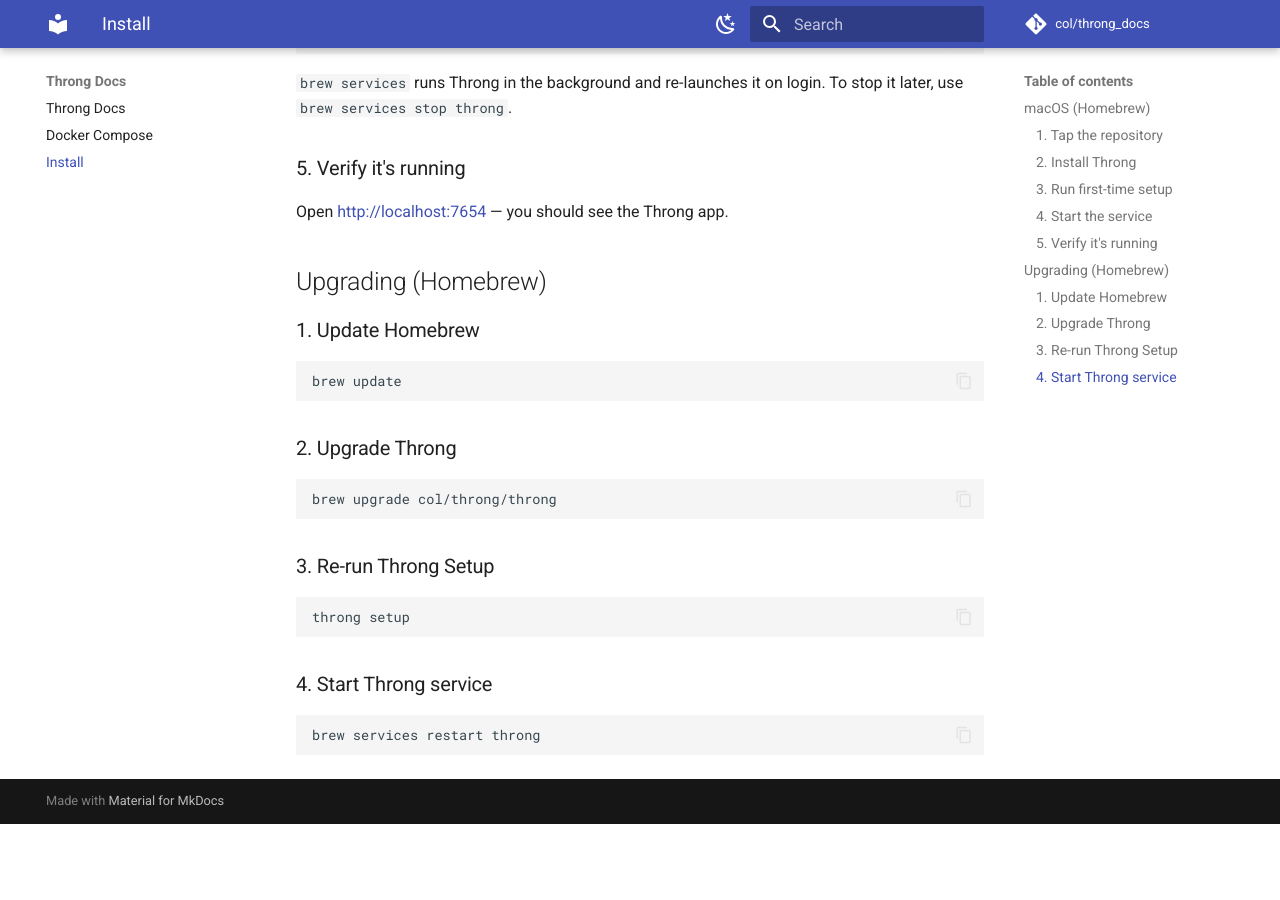
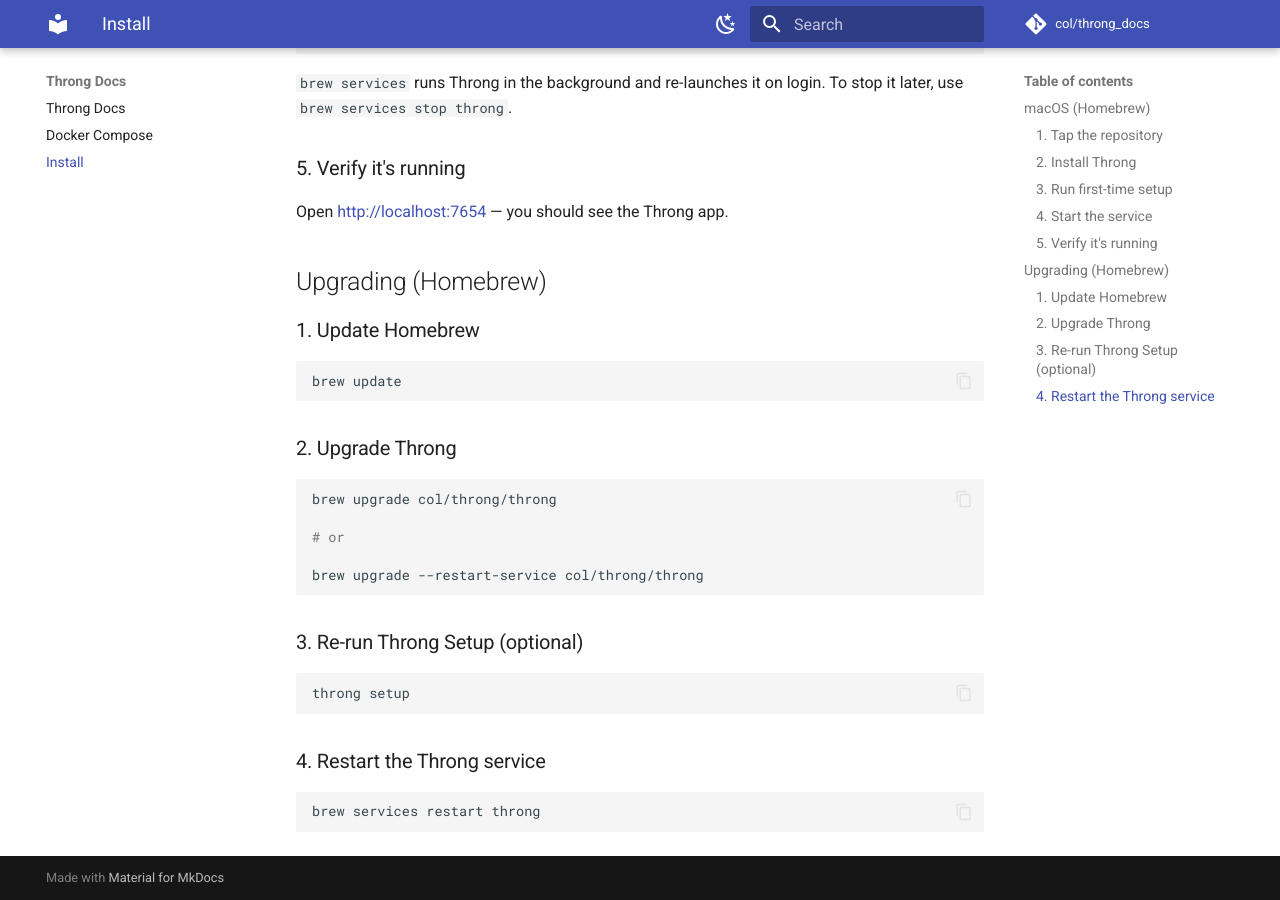
Before and after one commit to col/throng_docs, an MkDocs documentation site: the page built from docs/install.md, in a window 1280 px wide and 900 px high, scrolled down 758 px. Built offline with MkDocs 1.6.1 and Material for MkDocs 9.7.7, drawn with Linux system fonts in a browser that asks for light colours; comment, search, counter and statistics services are not loaded; before the commit the page ends 1582 px from its top, so only the background shows below that.

````diff
--- a/docs/install.md
+++ b/docs/install.md
@@ -52,15 +52,19 @@ brew update
 
 ```bash
 brew upgrade col/throng/throng
+
+# or
+
+brew upgrade --restart-service col/throng/throng
 ```
 
-### 3. Re-run Throng Setup
+### 3. Re-run Throng Setup (optional)
 
 ```bash
 throng setup
 ```
 
-### 4. Start Throng service
+### 4. Restart the Throng service
 
 ```bash
 brew services restart throng
````
Also changed, not shown: README.md (+3 -12 lines).
